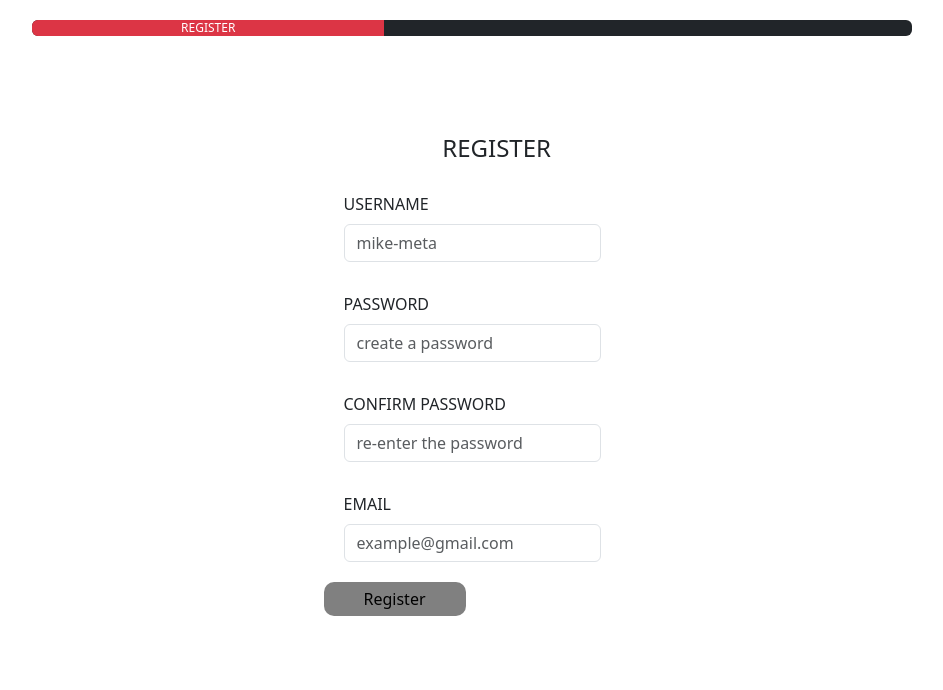
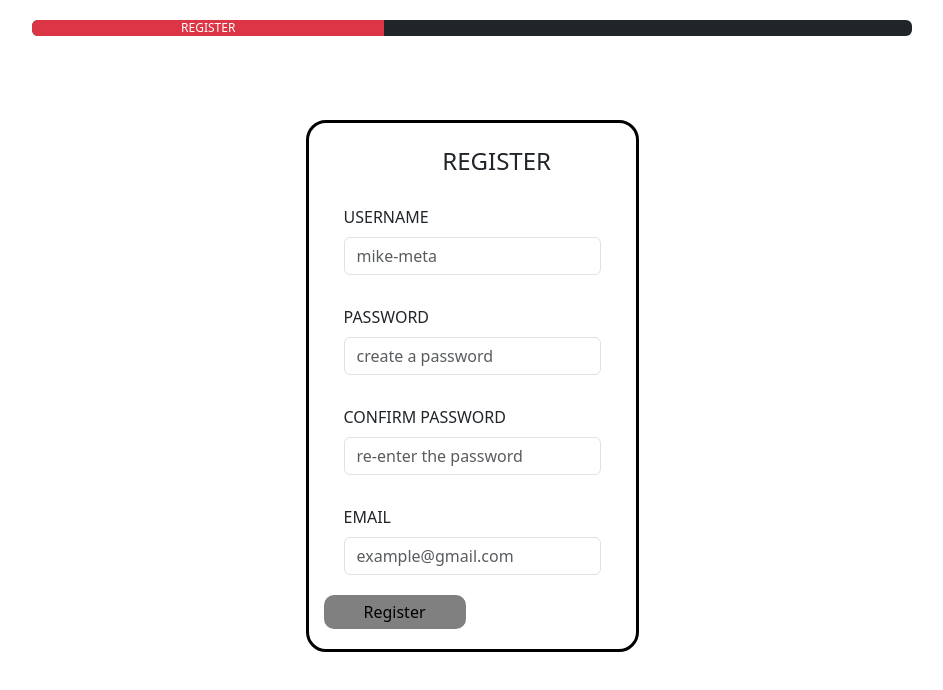
Before and after one commit to Red-stevo/E-LearningHub, a React (Vite) app in the folder student-learning-assistant/: page /student-assistant/register in a window 1280 px wide. Shown: the top 690 px of the page, without its empty margins (168-1111 px from the left). Built offline with nearby package versions, Linux system fonts and the light colour scheme.

Commit message:
moving on to email verification page

```diff
--- a/student-learning-assistant/src/AppPages/Component/RegistrationForm.jsx
+++ b/student-learning-assistant/src/AppPages/Component/RegistrationForm.jsx
@@ -1,4 +1,4 @@
-import {Button, Form, FormLabel} from "react-bootstrap";
+import {Form, FormLabel} from "react-bootstrap";
 import './../Styles/RegistrationPage.css'
 const RegistrationForm = () => {
     return(
--- a/student-learning-assistant/src/AppPages/Styles/RegistrationPage.css
+++ b/student-learning-assistant/src/AppPages/Styles/RegistrationPage.css
@@ -11,8 +11,8 @@
     display: flex;
     justify-content: center;
     background: rgba(255,255,255,0.2);
-    margin: 10px 10px;
-    padding: 10px 10px;
+    margin: 5px 5px;
+    padding: 5px 5px;
 }
 
 .username, .password, .confirm, .email {
@@ -41,6 +41,8 @@ legend {
 }
 
 Form {
-    margin: 5px 5px;
-    padding: 5px 5px;
+    margin: 10px 10px;
+    padding: 20px 15px;
+    border: black solid;
+    border-radius: 20px;
 }
```
